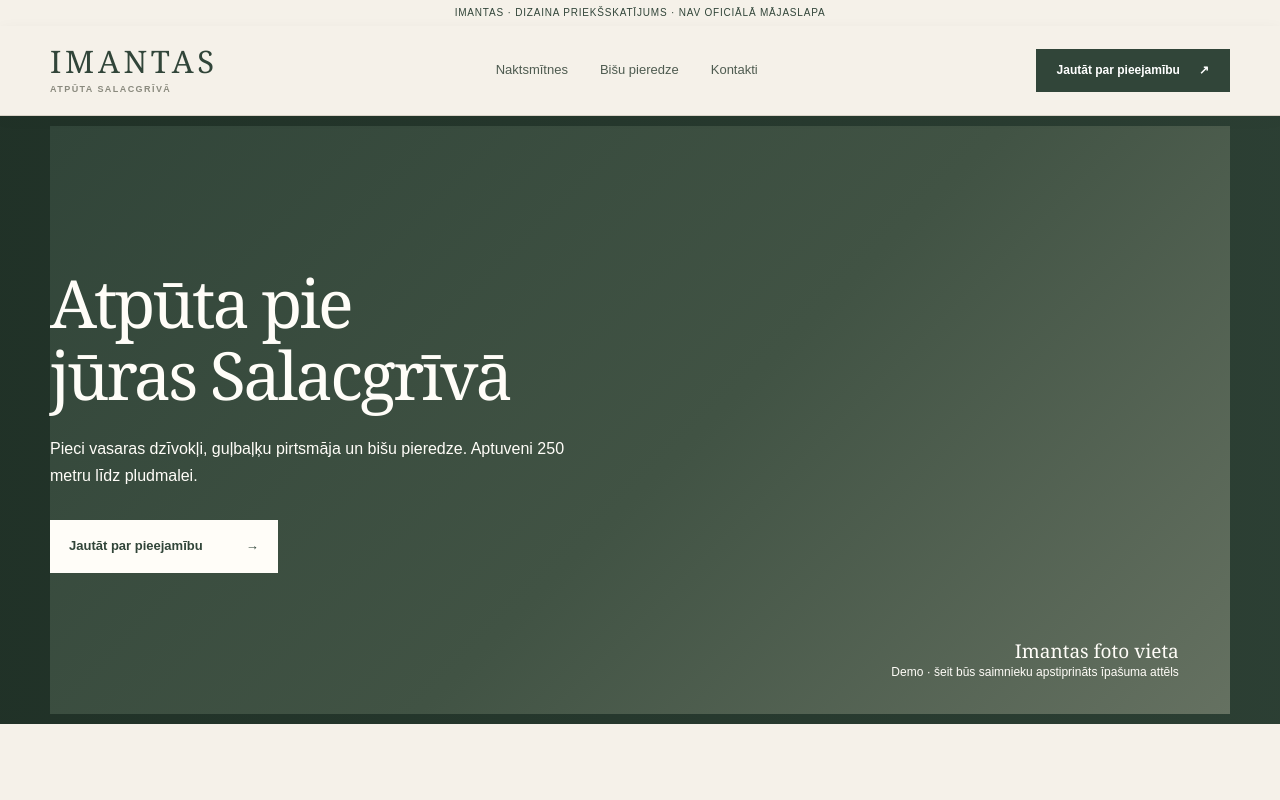
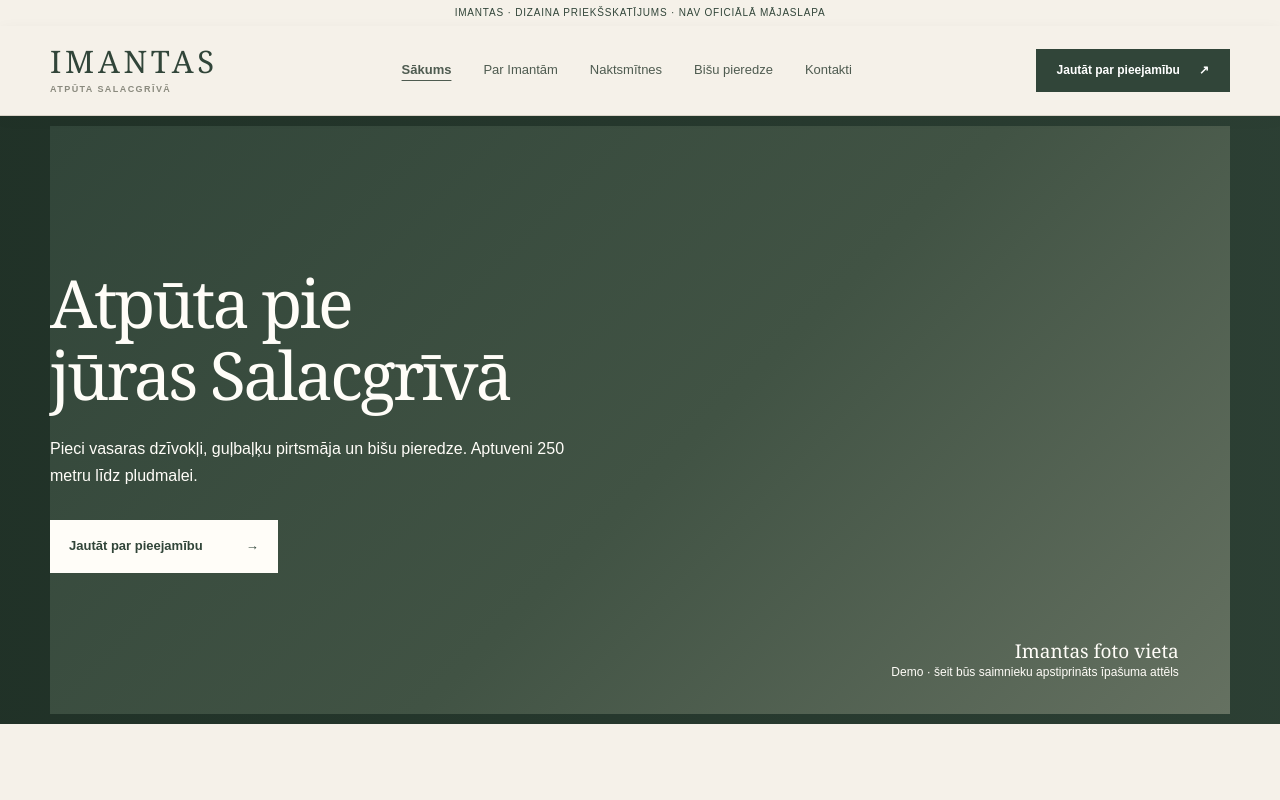
Before and after one commit to davisl24/Imantasatputas, a Next.js app: page / in a window 1280 px wide. Shown: the top 800 px of the page. Built offline with nearby package versions, Linux system fonts and the light colour scheme.

Commit message:
refine(imantas): first-screen contact form, about after hero and expanded navigation

```diff
--- a/app/components/SiteShell.tsx
+++ b/app/components/SiteShell.tsx
@@ -3,12 +3,12 @@ import {useState} from "react";
 import Link from "next/link";
 import {usePathname} from "next/navigation";
 import s from "../page.module.css";
-const links=[{href:"/",label:"Sākums"},{href:"/naktsmitnes",label:"Naktsmītnes"},{href:"/bisu-pieredze",label:"Bišu pieredze"},{href:"/kontakti",label:"Kontakti"}];
+const links=[{href:"/",label:"Sākums"},{href:"/#par-imantam",label:"Par Imantām"},{href:"/naktsmitnes",label:"Naktsmītnes"},{href:"/bisu-pieredze",label:"Bišu pieredze"},{href:"/kontakti",label:"Kontakti"}];
 export function SiteHeader(){
  const [open,setOpen]=useState(false);const pathname=usePathname();
  return <><div className={s.demoStrip}>Imantas · dizaina priekšskatījums · nav oficiālā mājaslapa</div><header className={s.header}><div className={s.container+" "+s.nav}>
  <Link className={s.logo} href="/" onClick={()=>setOpen(false)}>IMANTAS <span>ATPŪTA SALACGRĪVĀ</span></Link>
- <nav className={s.navLinks} aria-label="Galvenā navigācija"><ul className={s.navList}>{links.filter(l=>l.href!=="/").map(l=><li key={l.href}><Link href={l.href} aria-current={pathname===l.href?"page":undefined}>{l.label}</Link></li>)}</ul></nav>
+ <nav className={s.navLinks} aria-label="Galvenā navigācija"><ul className={s.navList}>{links.map(l=><li key={l.href}><Link href={l.href} aria-current={pathname===l.href?"page":undefined}>{l.label}</Link></li>)}</ul></nav>
  <div className={s.navActions}><a className={s.navCta} href="/kontakti#pieprasijums">Jautāt par pieejamību <span aria-hidden="true">↗</span></a><button type="button" className={s.menuButton} aria-expanded={open} aria-controls="imantas-mobile-menu" aria-label={open?"Aizvērt izvēlni":"Atvērt izvēlni"} onClick={()=>setOpen(!open)}><span/><span/></button></div></div>
  {open&&<nav id="imantas-mobile-menu" className={s.mobileLinks} aria-label="Mobilā navigācija"><ul className={s.mobileNavList}>{links.map(l=><li key={l.href}><Link href={l.href} aria-current={pathname===l.href?"page":undefined} onClick={()=>setOpen(false)}>{l.label}</Link></li>)}</ul></nav>}</header></>
 }
```
